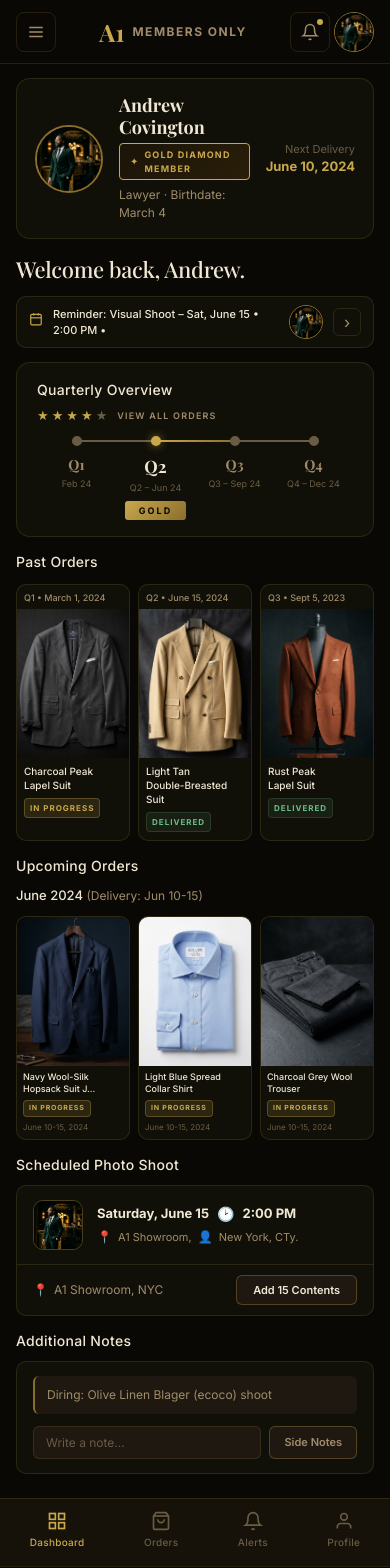
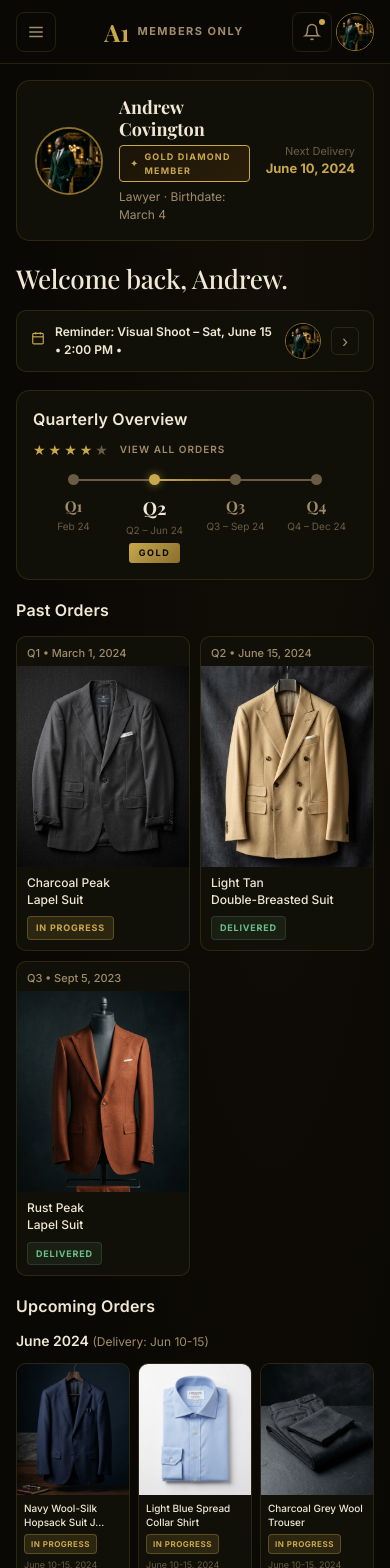
Before and after one commit to pradeepstrategyfox/asdashboard, a React (Vite) app: page / in a window 390 px wide. Shown: the top 1568 px of the page. Built offline with nearby package versions, Linux system fonts and the light colour scheme.

Commit message:
feat: comprehensive mobile readability overhaul - all sections optimized

```diff
--- a/src/App.css
+++ b/src/App.css
@@ -1155,7 +1155,7 @@ body {
 /* ── Mobile: 768px and below ── */
 @media (max-width: 768px) {
 
-  /* Root layout – vertical scroll only, no horizontal */
+  /* Root layout – vertical scroll only */
   html,
   body,
   #root {
@@ -1173,7 +1173,7 @@ body {
     overflow-y: visible;
   }
 
-  /* Sidebar becomes a fixed off-canvas drawer */
+  /* ── Sidebar drawer ── */
   .sidebar {
     position: fixed;
     top: 0;
@@ -1183,20 +1183,20 @@ body {
     transform: translateX(-100%);
     transition: transform 0.3s cubic-bezier(0.4, 0, 0.2, 1);
     box-shadow: none;
-    width: 280px;
-    min-width: 280px;
+    width: 285px;
+    min-width: 285px;
   }
 
   .sidebar.sidebar-open {
     transform: translateX(0);
-    box-shadow: 4px 0 32px rgba(0, 0, 0, 0.6);
+    box-shadow: 4px 0 32px rgba(0, 0, 0, 0.7);
   }
 
   .sidebar-close-btn {
     display: flex;
   }
 
-  /* Main wrapper becomes full width */
+  /* ── Main wrapper ── */
   .main-wrapper {
     width: 100%;
     height: auto;
@@ -1204,7 +1204,7 @@ body {
     overflow: visible;
   }
 
-  /* Topbar mobile adjustments */
+  /* ── Topbar ── */
   .topbar {
     padding: 0 16px;
     height: 64px;
@@ -1219,7 +1219,7 @@ body {
   }
 
   .brand-text {
-    font-size: 12px;
+    font-size: 11px;
     letter-spacing: 1.5px;
   }
 
@@ -1229,8 +1229,8 @@ body {
   }
 
   .mobile-avatar-btn {
-    width: 40px;
-    height: 40px;
+    width: 38px;
+    height: 38px;
   }
 
   .mobile-hamburger {
@@ -1249,39 +1249,85 @@ body {
     display: flex;
   }
 
-  /* Dashboard content */
+  /* ── Dashboard content ── */
   .dashboard-content {
-    padding: 14px 16px 10px;
+    padding: 16px 16px 12px;
     overflow-y: visible;
     height: auto;
-    gap: 14px;
-    background: var(--bg-dark);
-  }
-
-  /* Welcome row stacks vertically */
+    gap: 18px;
+  }
+
+  /* ── Section titles ── */
+  .section-title {
+    font-size: 16px;
+    font-weight: 600;
+    letter-spacing: 0.2px;
+  }
+
+  /* ── Welcome row ── */
   .welcome-row {
     flex-direction: column;
+    gap: 12px;
+    align-items: stretch;
+  }
+
+  .welcome-heading {
+    font-size: 26px;
+    font-weight: 500;
+  }
+
+  /* ── Reminder bar ── */
+  .reminder-bar {
+    padding: 12px 14px;
     gap: 10px;
-    align-items: stretch;
-  }
-
-  .welcome-heading {
-    font-size: 22px;
-  }
-
-  .reminder-bar {
-    padding: 8px 12px;
+    border-radius: var(--radius);
   }
 
   .reminder-text {
-    font-size: 11px;
+    font-size: 12px;
+  }
+
+  .reminder-label {
+    font-size: 12px;
+    font-weight: 600;
   }
 
   .reminder-sub {
     display: none;
   }
 
-  /* Quarterly timeline: fits all 4 quarters in one screen, no scroll */
+  .reminder-avatar {
+    width: 36px;
+    height: 36px;
+  }
+
+  /* ── Quarterly Overview ── */
+  .quarterly-section {
+    padding: 16px 16px;
+    overflow: hidden;
+  }
+
+  .quarterly-header {
+    flex-wrap: wrap;
+    gap: 8px;
+    margin-bottom: 14px;
+    align-items: center;
+  }
+
+  .quarterly-header-right {
+    gap: 12px;
+    flex-wrap: wrap;
+  }
+
+  .view-all-link {
+    font-size: 10px;
+    letter-spacing: 1px;
+  }
+
+  .stars .star {
+    font-size: 14px;
+  }
+
   .quarterly-timeline-wrap {
     overflow-x: visible;
   }
@@ -1297,68 +1343,92 @@ body {
     min-width: 0;
   }
 
+  .quarter-dot {
+    width: 11px;
+    height: 11px;
+  }
+
   .quarter-label {
-    font-size: 14px;
+    font-size: 15px;
+    margin-top: 10px;
   }
 
   .quarter-gold {
-    font-size: 17px;
+    font-size: 18px;
   }
 
   .quarter-sub {
+    font-size: 10px;
+    word-break: break-word;
+    line-height: 1.3;
+  }
+
+  .quarter-badge {
     font-size: 9px;
-    word-break: break-word;
-  }
-
-  .quarterly-section {
-    overflow: hidden;
-  }
-
-  .quarterly-header {
-    flex-wrap: wrap;
-    gap: 6px;
-    margin-bottom: 10px;
-  }
-
-  .quarterly-header-right {
-    gap: 10px;
-  }
-
-  .view-all-link {
-    font-size: 9px;
-  }
-
-  /* Past orders: 3-col grid that fills the screen width – no horizontal scroll */
+    padding: 3px 10px;
+    letter-spacing: 1.5px;
+  }
+
+  /* ── Past Orders – 2-column for readability ── */
+  .past-orders-section {
+    gap: 14px;
+  }
+
   .past-orders-grid {
     display: grid;
-    grid-template-columns: repeat(3, 1fr);
-    gap: 8px;
+    grid-template-columns: repeat(2, 1fr);
+    gap: 10px;
     overflow-x: visible;
   }
 
+  /* Show only the first two cards on mobile;
+     3rd card wraps to next row — still readable */
   .past-order-card {
     min-width: unset;
     width: 100%;
     flex-shrink: unset;
+    border-radius: var(--radius);
   }
 
   .order-card-label {
+    font-size: 11px;
+    padding: 8px 10px 5px;
+    color: var(--text-secondary);
+    font-weight: 500;
+  }
+
+  .order-card-image {
+    aspect-ratio: 3 / 3.5;
+  }
+
+  .order-card-name {
+    font-size: 12px;
+    padding: 8px 10px 4px;
+    line-height: 1.4;
+    font-weight: 500;
+  }
+
+  .order-status {
     font-size: 9px;
-    padding: 6px 7px 4px;
-  }
-
-  .order-card-name {
-    font-size: 10px;
-    padding: 6px 7px 3px;
-  }
-
-  .order-status {
-    font-size: 8px;
-    margin: 3px 7px 8px;
-    padding: 3px 5px;
-  }
-
-  /* Upcoming orders: 3-col grid, no horizontal scroll */
+    margin: 4px 10px 10px;
+    padding: 4px 8px;
+    letter-spacing: 0.8px;
+  }
+
+  /* ── Upcoming Orders – 3-col compact ── */
+  .upcoming-orders-section {
+    gap: 12px;
+  }
+
+  .upcoming-period {
+    font-size: 14px;
+    font-weight: 600;
+  }
+
+  .upcoming-delivery {
+    font-size: 12px;
+  }
+
   .upcoming-grid {
     display: grid;
     grid-template-columns: repeat(3, 1fr);
@@ -1372,33 +1442,119 @@ body {
     flex-shrink: unset;
   }
 
+  .upcoming-card-img {
+    aspect-ratio: 3 / 3.5;
+  }
+
   .upcoming-card-name {
+    font-size: 10px;
+    padding: 6px 7px 3px;
+    line-height: 1.4;
+  }
+
+  .upcoming-status {
+    font-size: 8px;
+    padding: 3px 6px;
+    margin: 2px 7px;
+    letter-spacing: 0.5px;
+  }
+
+  .upcoming-date {
     font-size: 9px;
-    padding: 5px 6px 2px;
-  }
-
-  .upcoming-status {
-    font-size: 7px;
-    padding: 2px 5px;
-    margin: 2px 6px;
-  }
-
-  .upcoming-date {
-    font-size: 8px;
-    padding: 2px 6px 6px;
-  }
-
-  /* Bottom row: stacked single column */
+    padding: 2px 7px 8px;
+  }
+
+  /* ── Bottom row – stacked single column ── */
   .bottom-row {
     grid-template-columns: 1fr;
+    gap: 16px;
+  }
+
+  /* ── Photo Shoot ── */
+  .photoshoot-section {
+    gap: 12px;
+  }
+
+  .photoshoot-card {
+    border-radius: var(--radius);
+  }
+
+  .photoshoot-top {
+    padding: 16px;
     gap: 14px;
   }
 
-  /* Footer */
+  .photoshoot-avatar {
+    width: 56px;
+    height: 56px;
+  }
+
+  .photoshoot-date-line {
+    font-size: 15px;
+    gap: 8px;
+    flex-wrap: wrap;
+  }
+
+  .photoshoot-location-line {
+    font-size: 12px;
+    gap: 6px;
+    margin-top: 2px;
+  }
+
+  .photoshoot-bottom {
+    padding: 12px 16px;
+    flex-wrap: wrap;
+    gap: 10px;
+  }
+
+  .photoshoot-address {
+    font-size: 13px;
+  }
+
+  .add-contents-btn {
+    font-size: 12px;
+    padding: 9px 18px;
+    border-radius: 8px;
+  }
+
+  /* ── Additional Notes ── */
+  .notes-section {
+    gap: 12px;
+  }
+
+  .notes-card {
+    padding: 16px;
+    gap: 14px;
+  }
+
+  .notes-existing {
+    font-size: 13px;
+    padding: 12px 14px;
+    line-height: 1.6;
+  }
+
+  .notes-input-row {
+    gap: 10px;
+  }
+
+  .notes-input {
+    font-size: 13px;
+    padding: 10px 14px;
+    border-radius: 8px;
+  }
+
+  .side-notes-btn {
+    font-size: 12px;
+    padding: 10px 16px;
+    border-radius: 8px;
+    white-space: nowrap;
+  }
+
+  /* ── Footer ── */
   .site-footer {
-    margin-bottom: 70px;
-    /* leave space for bottom nav */
-    padding: 10px 16px;
+    margin-bottom: 72px;
+    padding: 12px 16px;
+    font-size: 12px;
   }
 }
 
```
